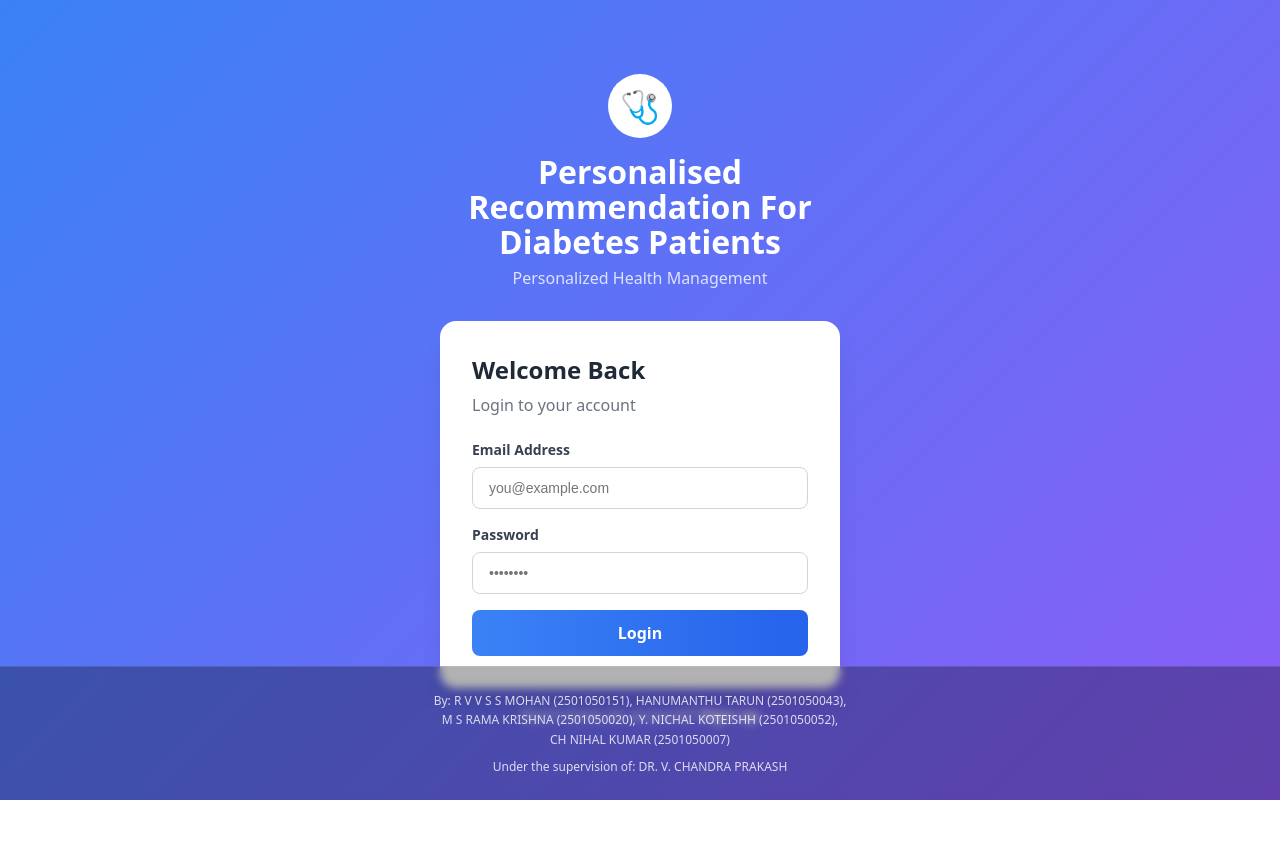
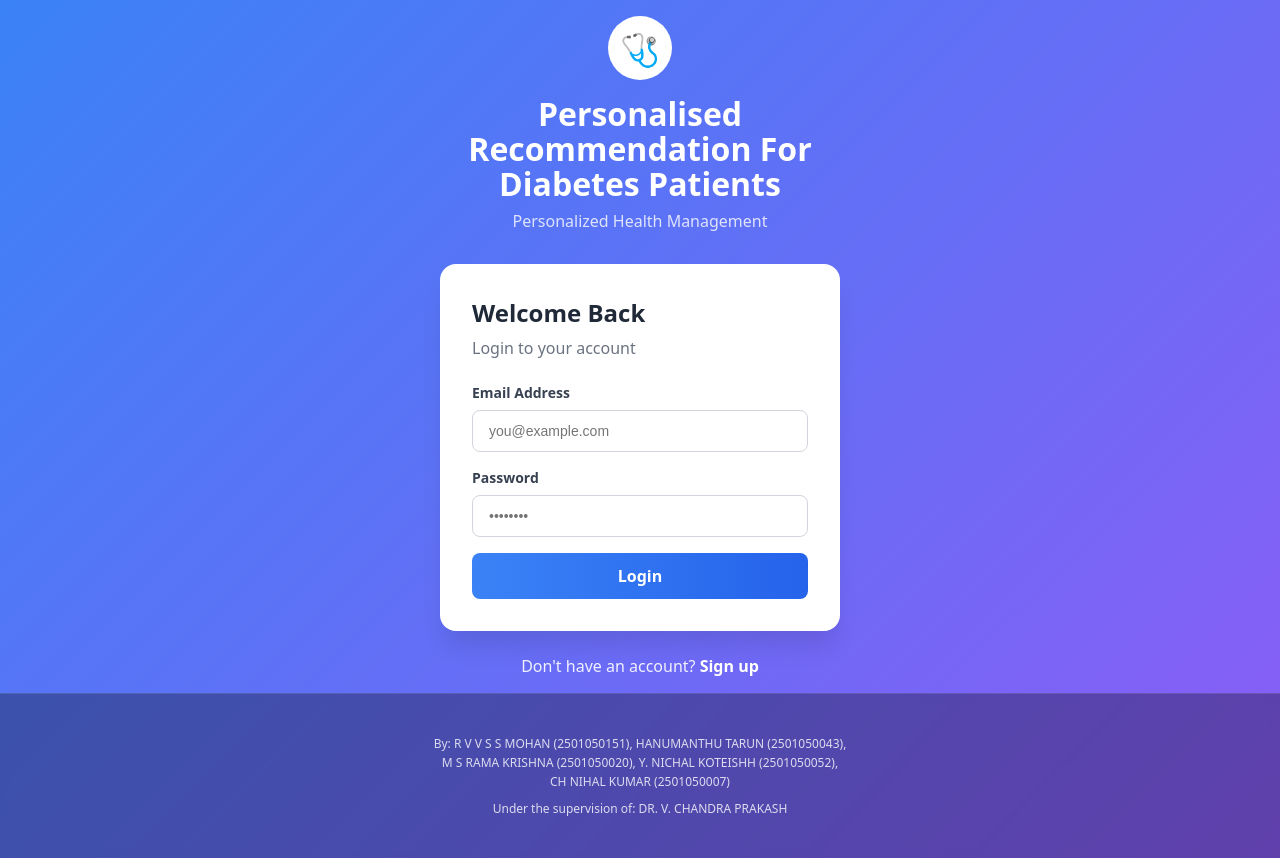
Before and after one commit to vvssmohan/Diabetes_Recommendation_System, a React app in the folder frontend/: page /login in a window 1280 px wide. Before the commit the page ends 800 px from the top, so only its background shows below. Built offline with nearby package versions, Linux system fonts and the light colour scheme; the HTML template or start-up script is replaced by a standard one.

Commit message:
Convert footer to relative positioning using flexbox layout - no overlap with content

```diff
--- a/frontend/src/pages/Login.jsx
+++ b/frontend/src/pages/Login.jsx
@@ -70,12 +70,17 @@ export default function Login() {
       minHeight: '100vh',
       background: 'linear-gradient(135deg, #3b82f6 0%, #8b5cf6 100%)',
       display: 'flex',
-      alignItems: 'center',
-      justifyContent: 'center',
-      padding: '16px',
+      flexDirection: 'column',
       fontFamily: 'system-ui, -apple-system, sans-serif'
     }}>
-      <div style={{ width: '100%', maxWidth: '400px' }}>
+      <div style={{
+        flex: 1,
+        display: 'flex',
+        alignItems: 'center',
+        justifyContent: 'center',
+        padding: '16px'
+      }}>
+        <div style={{ width: '100%', maxWidth: '400px' }}>
         {/* Header */}
         <div style={{ textAlign: 'center', marginBottom: '32px' }}>
           <div style={{
@@ -208,29 +213,26 @@ export default function Login() {
         </div>
 
         {/* Footer */}
-        <div style={{ textAlign: 'center', color: 'rgba(255,255,255,0.9)' }}>
+        <div style={{ textAlign: 'center', color: 'rgba(255,255,255,0.9)', marginTop: '24px' }}>
           <span>Don't have an account? </span>
           <a href="/signup" style={{ color: 'white', fontWeight: '600', textDecoration: 'none', cursor: 'pointer' }}>
             Sign up
           </a>
         </div>
+        </div>
       </div>
 
-      {/* Professional Footer Section */}
+      {/* Professional Footer Section - Relative positioning */}
       <div style={{
-        position: 'fixed',
-        bottom: 0,
-        left: 0,
-        right: 0,
         background: 'rgba(0, 0, 0, 0.3)',
         backdropFilter: 'blur(4px)',
-        padding: '24px 16px',
+        padding: '40px 16px',
         textAlign: 'center',
         borderTop: '1px solid rgba(255, 255, 255, 0.1)',
         fontSize: '12px',
         lineHeight: '1.6',
         color: 'rgba(255, 255, 255, 0.8)',
-        zIndex: 10
+        marginTop: 'auto'
       }}>
         <p style={{ margin: '0 0 8px 0', fontWeight: '500' }}>
           By: R V V S S MOHAN (2501050151), HANUMANTHU TARUN (2501050043),<br />
@@ -241,9 +243,6 @@ export default function Login() {
           Under the supervision of: DR. V. CHANDRA PRAKASH
         </p>
       </div>
-
-      {/* Spacing for footer - increased to prevent overlap */}
-      <div style={{ height: '180px' }} />
     </div>
   );
 }
--- a/frontend/src/pages/Signup.jsx
+++ b/frontend/src/pages/Signup.jsx
@@ -113,12 +113,17 @@ export default function Signup() {
       minHeight: '100vh',
       background: 'linear-gradient(135deg, #10b981 0%, #8b5cf6 100%)',
       display: 'flex',
-      alignItems: 'center',
-      justifyContent: 'center',
-      padding: '16px',
+      flexDirection: 'column',
       fontFamily: 'system-ui, -apple-system, sans-serif'
     }}>
-      <div style={{ width: '100%', maxWidth: '450px' }}>
+      <div style={{
+        flex: 1,
+        display: 'flex',
+        alignItems: 'center',
+        justifyContent: 'center',
+        padding: '16px'
+      }}>
+        <div style={{ width: '100%', maxWidth: '450px' }}>
         {/* Header */}
         <div style={{ textAlign: 'center', marginBottom: '32px' }}>
           <div style={{
@@ -359,29 +364,26 @@ export default function Signup() {
         </div>
 
         {/* Footer */}
-        <div style={{ textAlign: 'center', color: 'rgba(255,255,255,0.9)' }}>
+        <div style={{ textAlign: 'center', color: 'rgba(255,255,255,0.9)', marginTop: '24px' }}>
           <span>Already have an account? </span>
           <a href="/login" style={{ color: 'white', fontWeight: '600', textDecoration: 'none', cursor: 'pointer' }}>
             Login
           </a>
         </div>
+        </div>
       </div>
 
-      {/* Professional Footer Section */}
+      {/* Professional Footer Section - Relative positioning */}
       <div style={{
-        position: 'fixed',
-        bottom: 0,
-        left: 0,
-        right: 0,
         background: 'rgba(0, 0, 0, 0.3)',
         backdropFilter: 'blur(4px)',
-        padding: '24px 16px',
+        padding: '40px 16px',
         textAlign: 'center',
         borderTop: '1px solid rgba(255, 255, 255, 0.1)',
         fontSize: '12px',
         lineHeight: '1.6',
         color: 'rgba(255, 255, 255, 0.8)',
-        zIndex: 10
+        marginTop: 'auto'
       }}>
         <p style={{ margin: '0 0 8px 0', fontWeight: '500' }}>
           By: R V V S S MOHAN (2501050151), HANUMANTHU TARUN (2501050043),<br />
@@ -392,9 +394,6 @@ export default function Signup() {
           Under the supervision of: DR. V. CHANDRA PRAKASH
         </p>
       </div>
-
-      {/* Spacing for footer - increased to prevent overlap */}
-      <div style={{ height: '180px' }} />
     </div>
   );
 }
```
